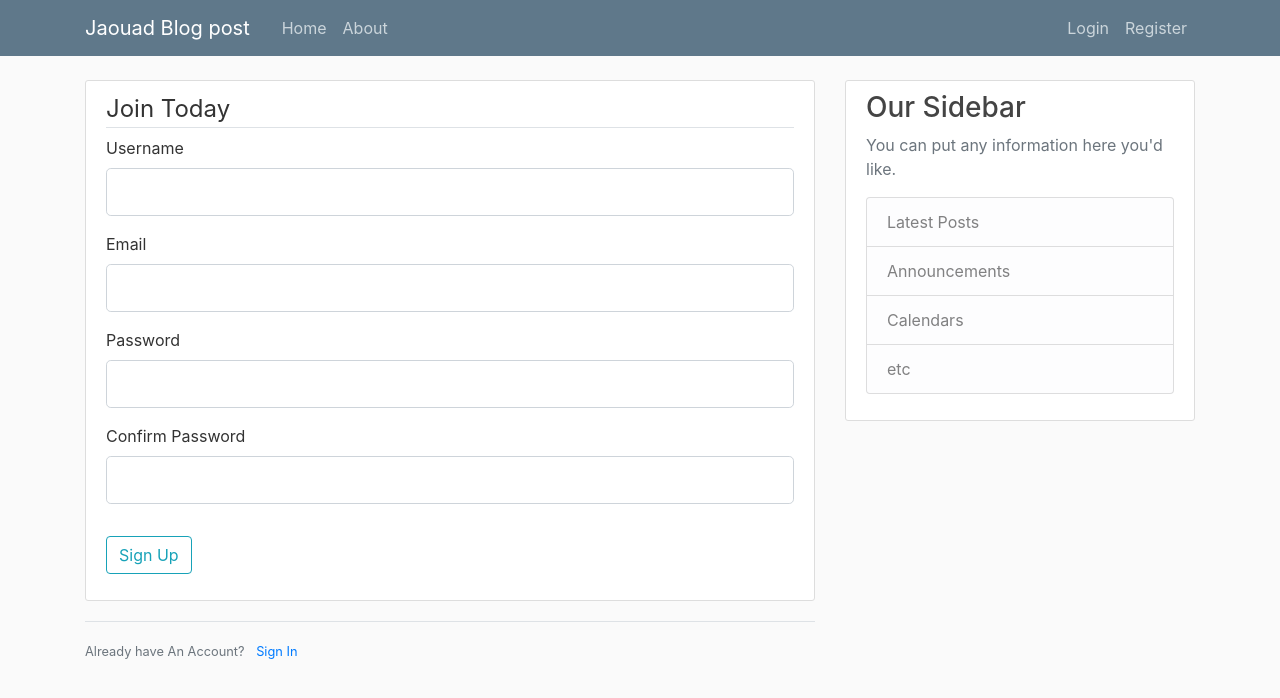
After one commit to Jaouadeddadsi/My-blog-post, a Flask app: page /register in a window 1280 px wide. The commit adds this page. Shown: the top 698 px of the page. Run offline with Flask 2, Linux system fonts and the light colour scheme; some libraries are stand-ins or nearby versions.

Commit message:
feat: Add register and login forms

```diff
--- a/app_blog.py
+++ b/app_blog.py
@@ -1,5 +1,8 @@
-from flask import Flask, render_template, url_for
+from flask import Flask, render_template, url_for, flash, redirect
+from forms import RegistrationForm, LoginForm
 app = Flask(__name__)
+
+app.config['SECRET_KEY'] = 'ae8f02809892a71a4f9e'
 
 posts = [
     {
@@ -28,5 +31,27 @@ def about():
     return render_template('about.html', title='About')
 
 
+@app.route("/register", methods=['GET', 'POST'])
+def register():
+    form = RegistrationForm()
+    if form.validate_on_submit():
+        flash(f'Account created for {form.username.data}!', 'success')
+        return redirect(url_for('home'))
+
+    return render_template('register.html', title='Register', form=form)
+
+
+@app.route("/login", methods=['GET', 'POST'])
+def login():
+    form = LoginForm()
+    if form.validate_on_submit():
+        if form.email.data == 'admin@blog.com' and form.password.data == 'password':
+            flash('You have been logged in!', 'success')
+            return redirect(url_for('home'))
+        else:
+            flash('Login Unsuccessful. Please check username and password', 'danger')
+    return render_template('login.html', title='Login', form=form)
+
+
 if __name__ == '__main__':
     app.run(debug=True)
--- /dev/null
+++ b/forms.py
@@ -0,0 +1,24 @@
+from flask_wtf import FlaskForm
+from wtforms import StringField, PasswordField, SubmitField, BooleanField
+from wtforms.validators import DataRequired, Length, Email, EqualTo
+
+
+class RegistrationForm(FlaskForm):
+    username = StringField('Username',
+                           validators=[DataRequired(),
+                                       Length(min=2, max=20)])
+    email = StringField('Email',
+                        validators=[DataRequired(), Email()])
+    password = PasswordField('Password', validators=[DataRequired()])
+    confirm_password = PasswordField('Confirm Password',
+                                     validators=[DataRequired(),
+                                                 EqualTo('password')])
+    submit = SubmitField('Sign Up')
+
+
+class LoginForm(FlaskForm):
+    email = StringField('Email',
+                        validators=[DataRequired(), Email()])
+    password = PasswordField('Password', validators=[DataRequired()])
+    remember = BooleanField('Remember Me')
+    submit = SubmitField('Login')
--- a/templates/layout.html
+++ b/templates/layout.html
@@ -13,9 +13,9 @@
 
 
     {% if title %}
-    <title>Flask Blog - {{ title }}</title>
+    <title>Jaouad Blog - {{ title }}</title>
     {% else %}
-    <title>Flask Blog</title>
+    <title>Jaouad Blog</title>
     {% endif %}
 </head>
 
@@ -30,13 +30,13 @@
                 </button>
                 <div class="collapse navbar-collapse" id="navbarToggle">
                     <div class="navbar-nav mr-auto">
-                        <a class="nav-item nav-link" href="/">Home</a>
-                        <a class="nav-item nav-link" href="/about">About</a>
+                        <a class="nav-item nav-link" href="{{ url_for('home') }}">Home</a>
+                        <a class="nav-item nav-link" href="{{ url_for('about') }}">About</a>
                     </div>
                     <!-- Navbar Right Side -->
                     <div class="navbar-nav">
-                        <a class="nav-item nav-link" href="/login">Login</a>
-                        <a class="nav-item nav-link" href="/register">Register</a>
+                        <a class="nav-item nav-link" href="{{ url_for('login') }}">Login</a>
+                        <a class="nav-item nav-link" href="{{ url_for('register') }}">Register</a>
                     </div>
                 </div>
             </div>
@@ -46,6 +46,15 @@
     <main role="main" class="container">
         <div class="row">
             <div class="col-md-8">
+                {% with messages = get_flashed_messages(with_categories=true) %}
+                   {% if messages %}
+                        {% for category, message in messages %}
+                        <div class="alert alert-{{ category }}">
+                            {{ message }}
+                        </div>
+                        {% endfor %}
+                   {% endif %}
+                {% endwith %}
                 {% block content %}{% endblock %}
             </div>
             <div class="col-md-4">
--- /dev/null
+++ b/templates/register.html
@@ -0,0 +1,73 @@
+{% extends "layout.html" %}
+{% block content %}
+<div class="content-section">
+    <form method="POST" action="">
+        {{ form.hidden_tag() }}
+        <fieldset class="form-group">
+            <legend class="border-bottom">
+                Join Today
+            </legend>
+            <div class="form-group">
+                {{ form.username.label(class="form-control-label") }}
+                {% if form.username.errors %}
+                    {{ form.username(class="form-control form-control-lg is-invalid") }}
+                    <div class="invalid-feedback">
+                        {% for error in form.username.errors %}
+                            <span>{{ error }}</span>
+                        {% endfor %}
+                    </div>
+                {% else %}
+                    {{ form.username(class="form-control form-control-lg") }}
+                {% endif %}
+            </div>
+
+            <div class="form-group">
+                {{ form.email.label(class="form-control-label") }}
+                {% if form.email.errors %}
+                    {{ form.email(class="form-control form-control-lg is-invalid") }}
+                    <div class="invalid-feedback">
+                        {% for error in form.email.errors %}
+                            <span>{{ error }}</span>
+                        {% endfor %}
+                    </div>
+                {% else %}
+                    {{ form.email(class="form-control form-control-lg") }}
+                {% endif %}
+            </div>
+            <div class="form-group">
+                {{ form.password.label(class="form-control-label") }}
+                {% if form.password.errors %}
+                    {{ form.password(class="form-control form-control-lg is-invalid") }}
+                    <div class="invalid-feedback">
+                        {% for error in form.password.errors %}
+                            <span>{{ error }}</span>
+                        {% endfor %}
+                    </div>
+                {% else %}
+                    {{ form.password(class="form-control form-control-lg") }}
+                {% endif %}
+            </div>
+            <div class="form-group">
+                {{ form.confirm_password.label(class="form-control-label") }}
+                {% if form.confirm_password.errors %}
+                    {{ form.confirm_password(class="form-control form-control-lg is-invalid") }}
+                    <div class="invalid-feedback">
+                        {% for error in form.confirm_password.errors %}
+                            <span>{{ error }}</span>
+                        {% endfor %}
+                    </div>
+                {% else %}
+                    {{ form.confirm_password(class="form-control form-control-lg") }}
+                {% endif %}
+            </div>
+        </fieldset>
+    <div class="form-group">
+        {{ form.submit(class="btn btn-outline-info") }}
+    </div>
+
+    </form>
+</div>
+<div class="border-top pt-3">
+    <small class="text-muted"> Already have An Account? <a class="ml-2" href="{{ url_for('login')}}"> Sign In </a> </small>
+</div>
+{% endblock content %}
```
Also changed, not shown: templates/login.html (added, +53 -0 lines).
